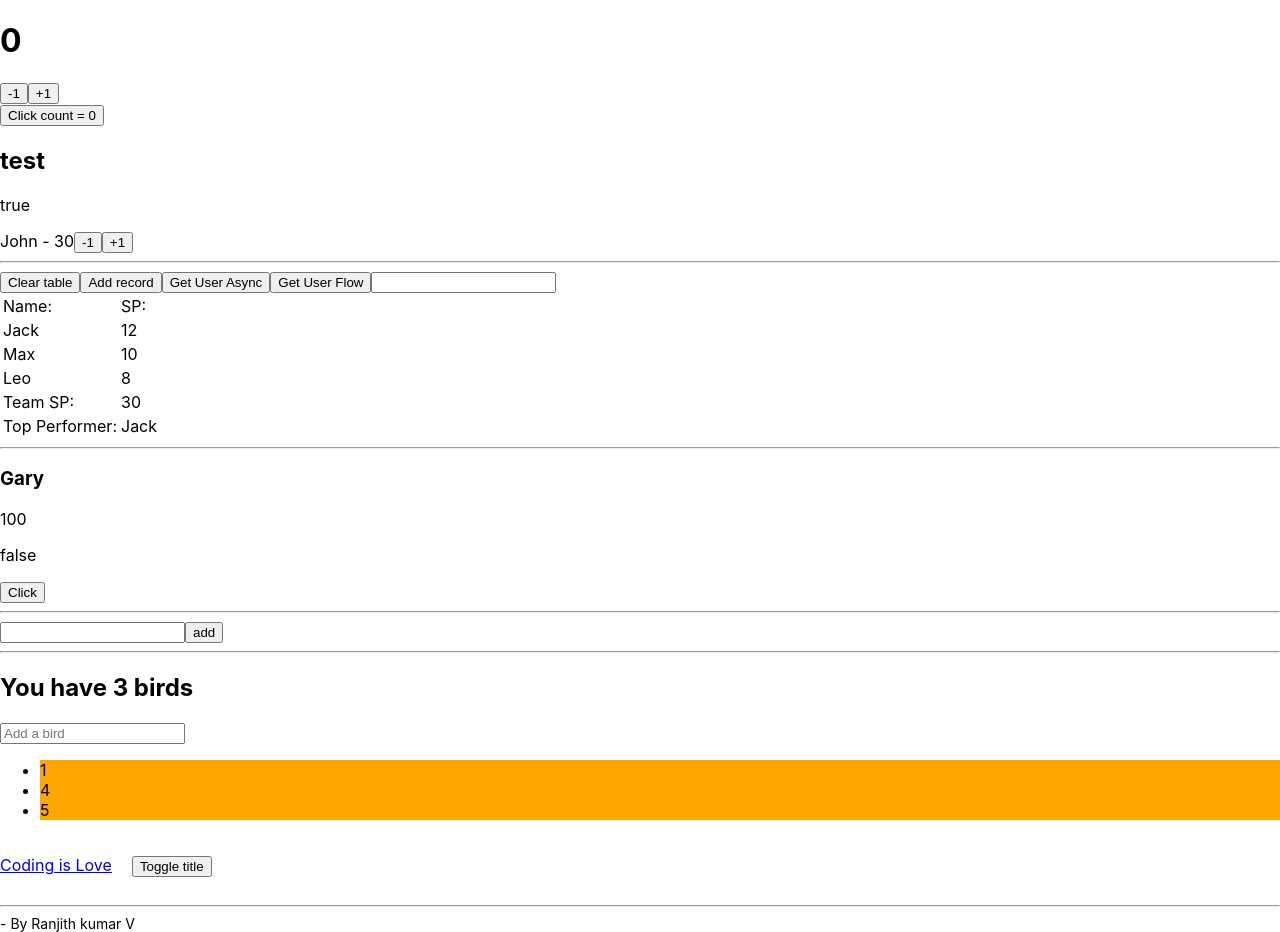
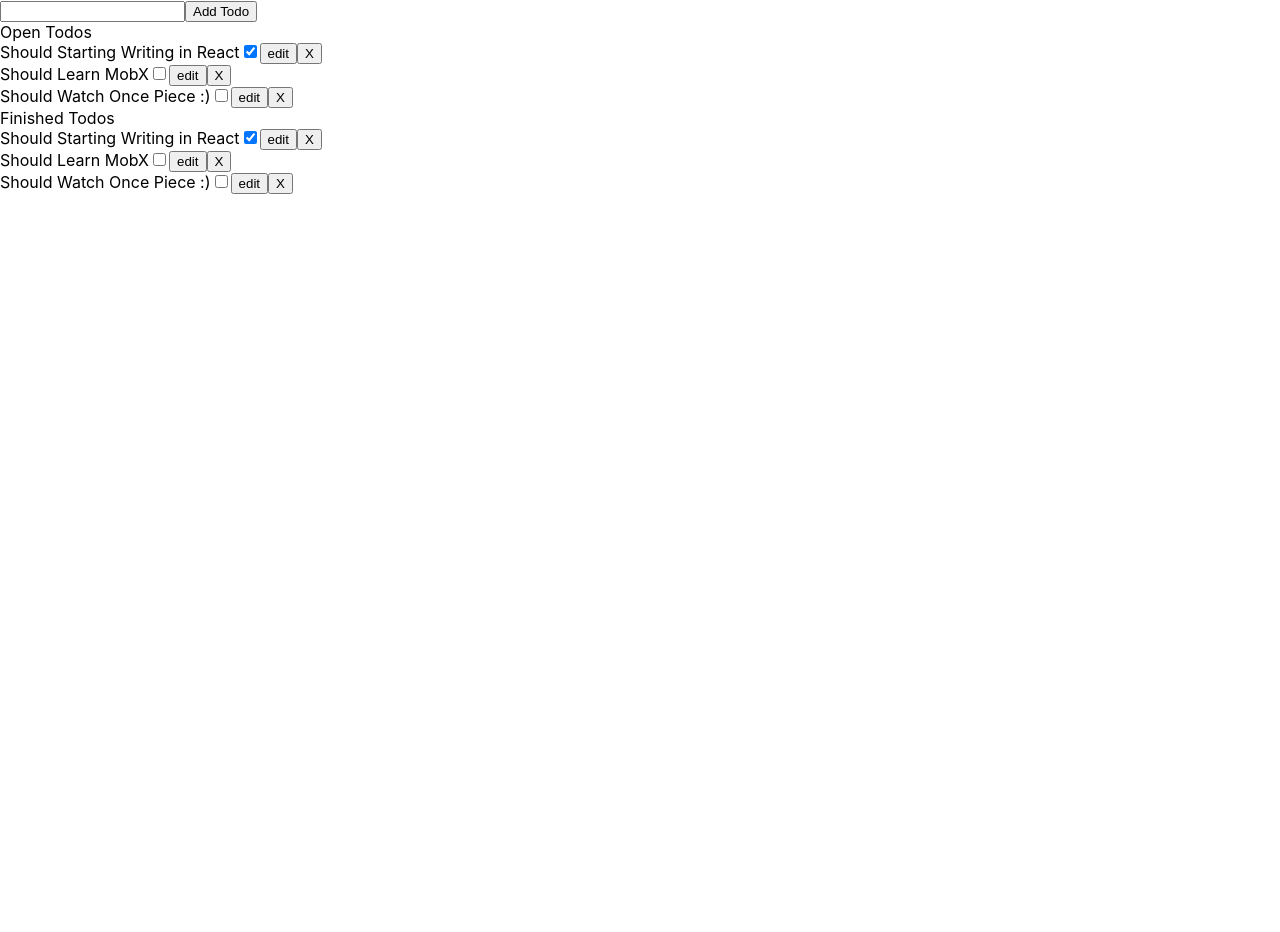
Before and after one commit to Bukovski/react-mobx-examples, a React (Create React App) app: page / in a window 1280 px wide. After the commit the page ends 800 px from the top, so only its background shows below. Built offline with nearby package versions, Linux system fonts and the light colour scheme.

Commit message:
add: todo list template

```diff
--- a/src/App.js
+++ b/src/App.jsx
@@ -1,12 +1,18 @@
 import React from 'react';
 
 import Examples from "./mini-examples/examples.container";
+import { TodoNew, TodoList } from "./components";
+
+import './App.css';
 
 
 const App = () => {
   return (
     <div className="app">
-      <Examples />
+      {/*<Examples />*/}
+
+      <TodoNew />
+      <TodoList />
     </div>
   );
 }
--- /dev/null
+++ b/src/components/index.js
@@ -0,0 +1,3 @@
+export { TodoNew } from './todo-new.component';
+export { TodoList } from './todo-list.component';
+export { TodoItem } from './todo-item.component';
--- /dev/null
+++ b/src/components/todo-item.component.jsx
@@ -0,0 +1,38 @@
+import React, { useState } from 'react';
+
+
+export const TodoItem = (props) => {
+	const { todo } = props;
+
+	const [ text, setText ] = useState('');
+	const [ edit, setEdit ] = useState(false);
+
+	const saveText = () => {
+		setEdit(false);
+		setText('');
+	};
+
+	return (
+		<div className="todo-item">
+			{
+				edit
+					? <div>
+						<input
+							type="text"
+							onChange={ (e) => setText(e.target.value) }
+						/>
+						<button onClick={ saveText }>save</button>
+					</div>
+					: <div>
+						<span>{ todo.text }</span>
+						<input
+							type="checkbox"
+							defaultChecked={ todo.isDone }
+						/>
+						<button onClick={ () => setEdit(true) }>edit</button>
+						<button onClick={ () => {} }>X</button>
+					</div>
+			}
+		</div>
+	)
+};
--- /dev/null
+++ b/src/components/todo-list.component.jsx
@@ -0,0 +1,32 @@
+import React from 'react';
+import { TodoItem } from "./index";
+
+
+const todoList = [
+	{ id: 1, text: 'Should Starting Writing in React', isDone: true },
+	{ id: 2, text: 'Should Learn MobX', isDone: false },
+	{ id: 3, text: 'Should Watch Once Piece :)', isDone: false }
+];
+
+export const TodoList = () => {
+	return (
+		<div className="todo-list">
+			<div className="open-todos">
+				<span>Open Todos</span>
+				{
+					todoList.map(todo =>
+						<TodoItem key={`${ todo.id }-${ todo.text }`} todo={ todo } />
+					)
+				}
+			</div>
+			<div className="finished-todos">
+				<span>Finished Todos</span>
+				{
+					todoList.map(todo =>
+						<TodoItem key={`${ todo.id }-${ todo.text }`} todo={ todo } />
+					)
+				}
+			</div>
+		</div>
+	)
+};
--- /dev/null
+++ b/src/components/todo-new.component.jsx
@@ -0,0 +1,21 @@
+import React, { useState } from 'react';
+
+
+export const TodoNew = () => {
+	const [ todo, setTodo ] = useState('');
+
+	const addTodo = () => {
+		setTodo('');
+	};
+
+	return (
+		<div className="todo-new">
+			<input
+				type="text"
+				value={ todo }
+				onChange={ (e) => setTodo(e.target.value) }
+			/>
+			<button onClick={ addTodo }>Add Todo</button>
+		</div>
+	)
+};
--- a/src/mini-examples/5.BookInject.js
+++ b/src/mini-examples/5.BookInject.js
@@ -1,5 +1,5 @@
 import React, { useState } from "react";
-import { action, makeAutoObservable, makeObservable, observable } from 'mobx';
+import { action, makeObservable, observable } from 'mobx';
 import { inject, observer } from "mobx-react";
 
 
```
